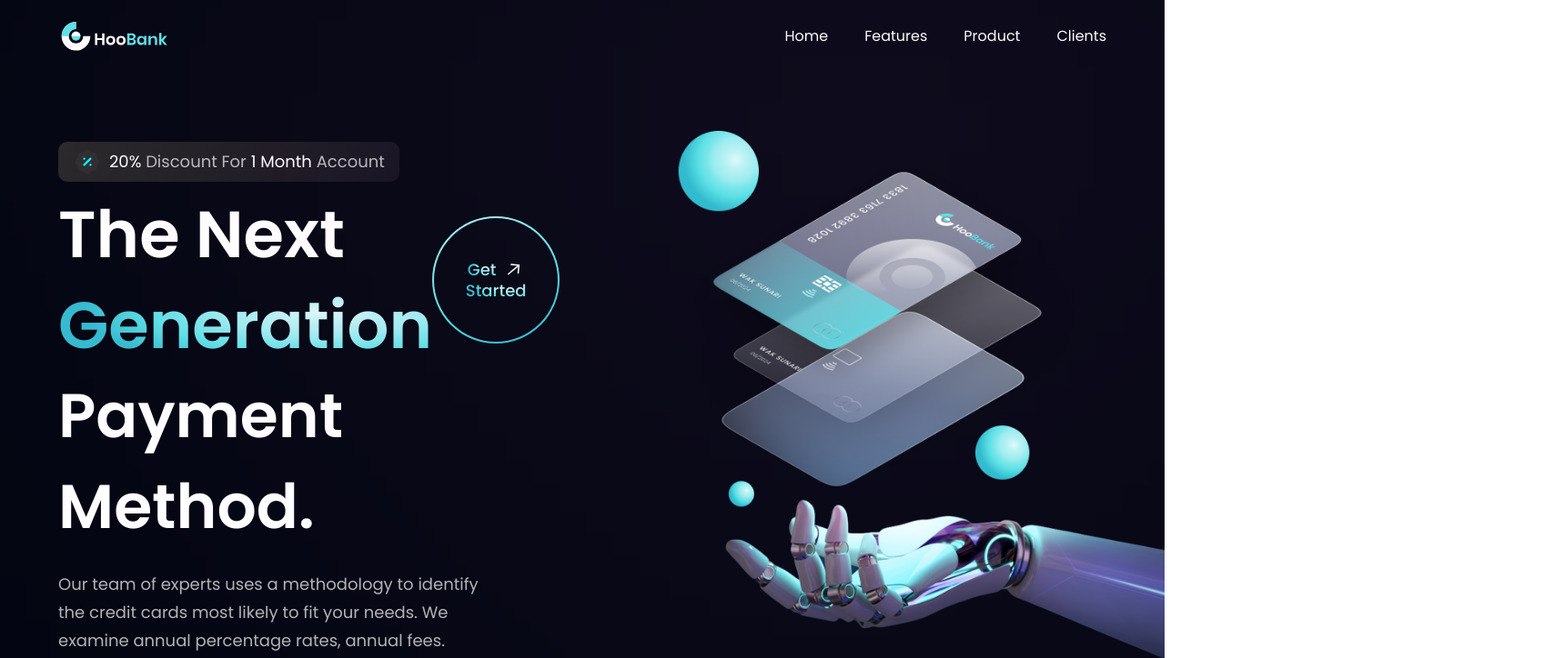
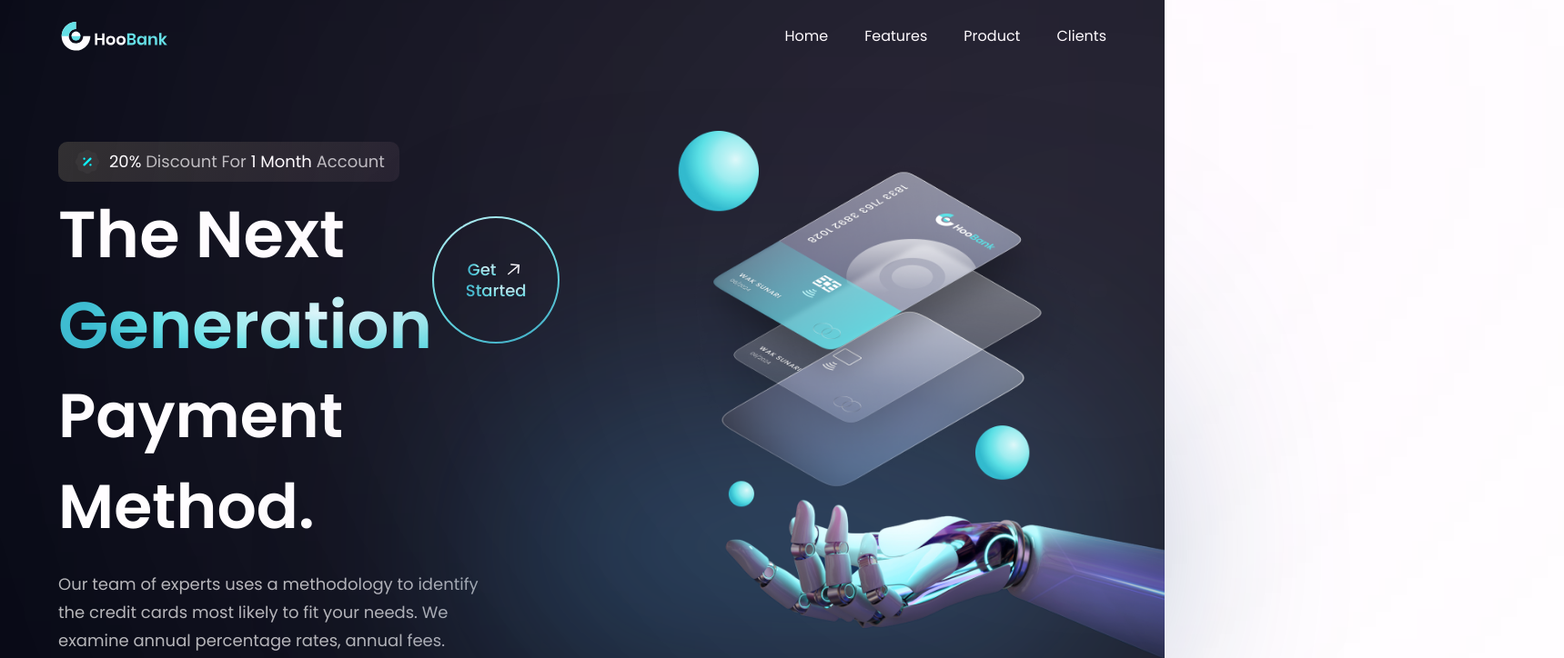
Before and after one commit to lbferrand/modern_ui_ux_reacjs, a React (Vite) app in the folder modern_ui_ux_react/: page / in a window 1280 px wide. Shown: the top 724 px of the page at 91% size, 1719 px wide, since content can reach past the window. Built offline with nearby package versions, Linux system fonts and the light colour scheme.

Commit message:
Finish Hero component

```diff
--- a/modern_ui_ux_react/src/components/Hero.jsx
+++ b/modern_ui_ux_react/src/components/Hero.jsx
@@ -34,12 +34,18 @@ const Hero = () => (
       </p>
     </div>
     <div>
+      {/*className={`flex-1 flex ${styles.flexCenter} md:my-0 my-10 relative`}> */}
       <img
         src={robot}
         alt="billing"
         className="w-[100%] h-[100%] relative z-[5]"
       />
       <div className="absolute z-[0] w-[40%] h-[35%] top-0 pink__gradient"></div>
+      <div className="absolute z-[1] w-[80%] h-[80%] rounded-full bottom-40 white__gradient"></div>
+      <div className="absolute z-[0] w-[50%] h-[50%] right-20 bottom-20 blue__gradient"></div>
+    </div>
+    <div className={`ss:hidden ${styles.flexCenter}`}>
+      <GetStarted />
     </div>
   </section>
 );
```
